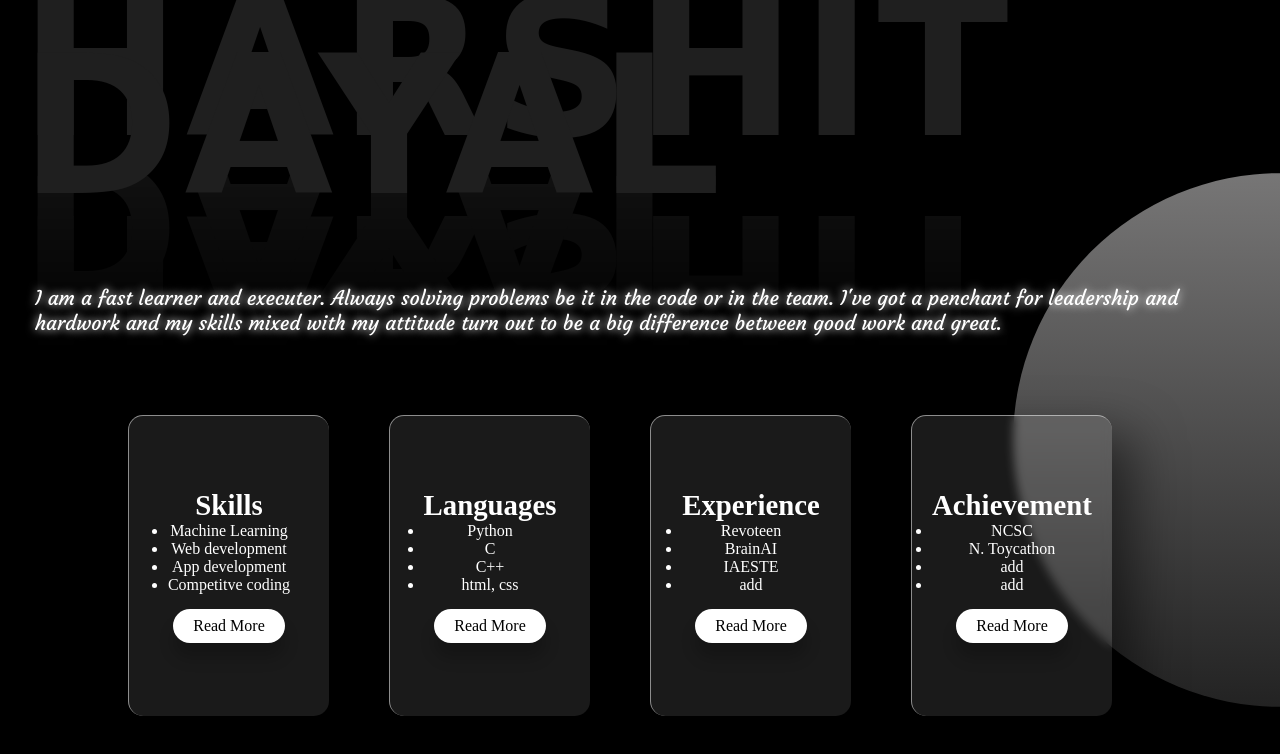
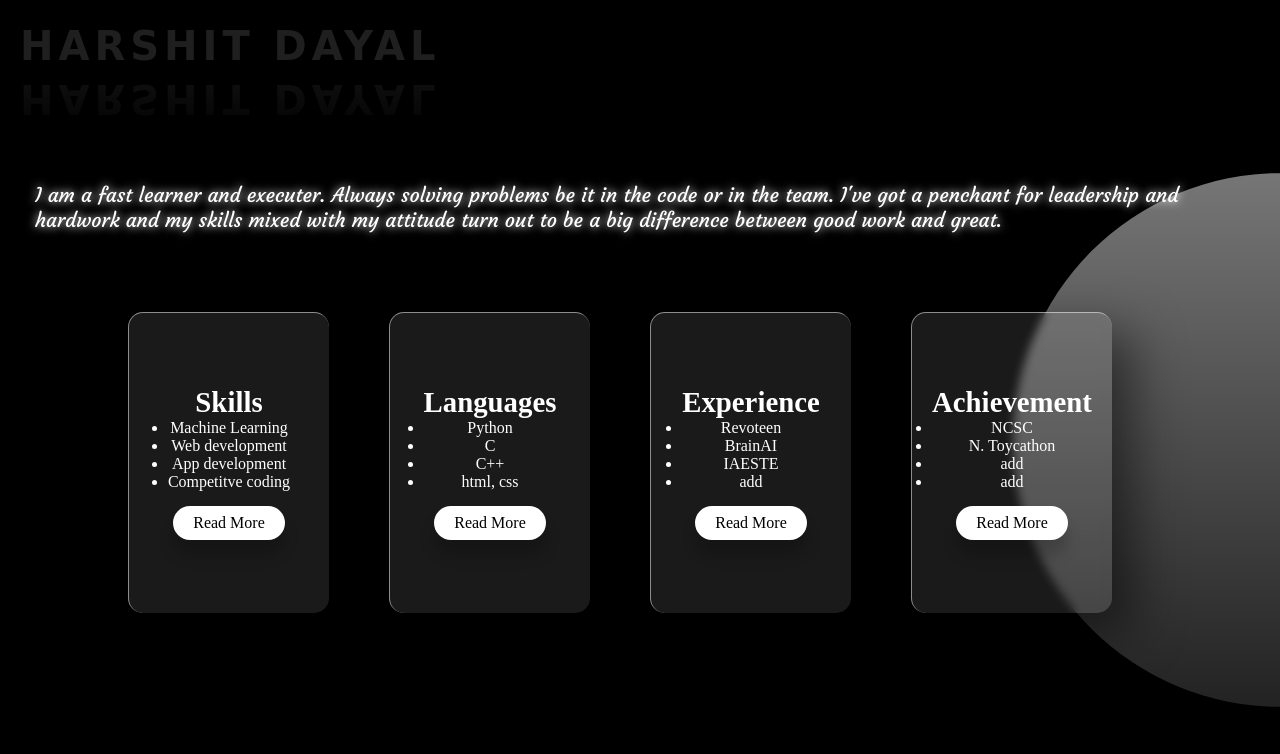
Before and after one commit to HVD27/Portfolio, a plain HTML site: page index.html in a window 1280 px wide. Shown: the top 754 px of the page. Drawn offline with Linux system fonts and the light colour scheme; some icons are missing; a web font is replaced by a local one.

Commit message:
Update style.css

```diff
--- a/style.css
+++ b/style.css
@@ -24,7 +24,7 @@ body:before{
     font-family: 'Zen Dots', cursive;
     padding: 20px;
     padding-top: 40px;
-    font-size: 6em;
+    font-size: 20px;
     letter-spacing: 5px;
     /*color: #0e3742;*/
     color: rgb(31, 31, 31);
```
